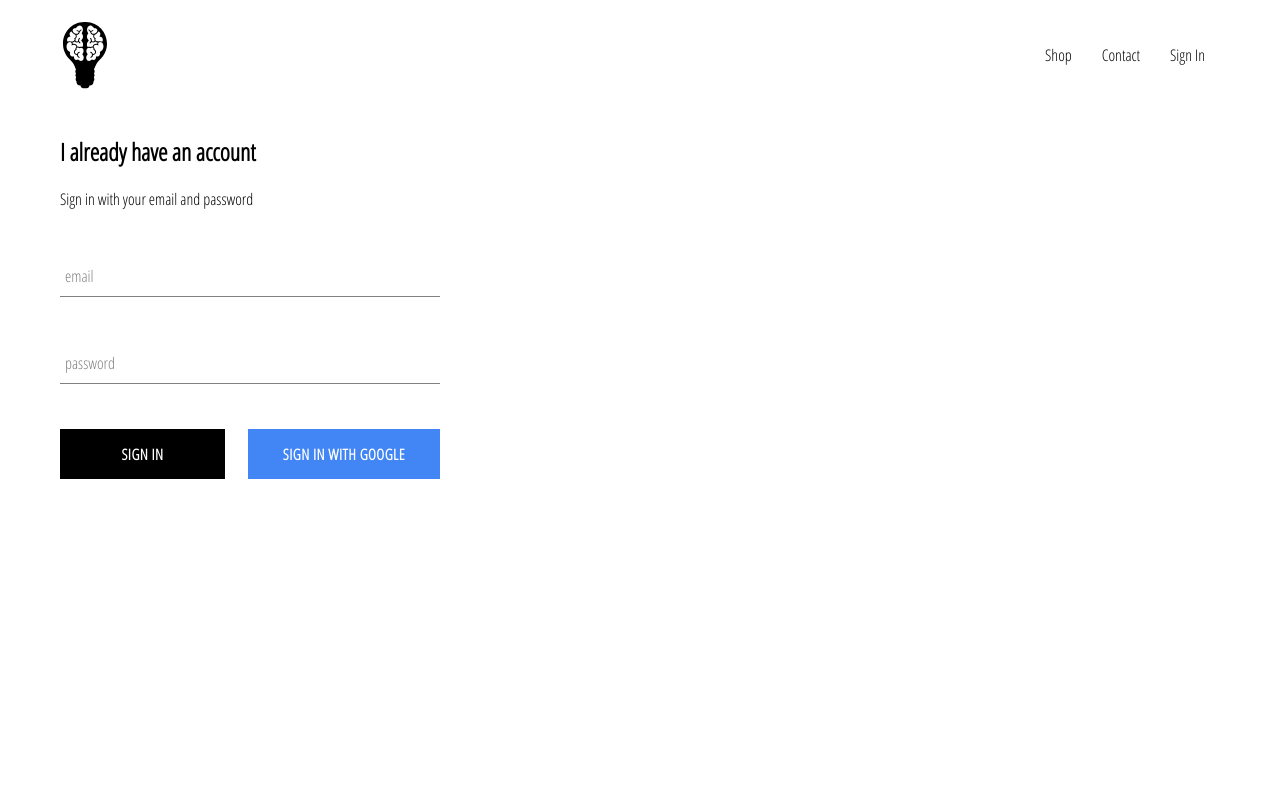
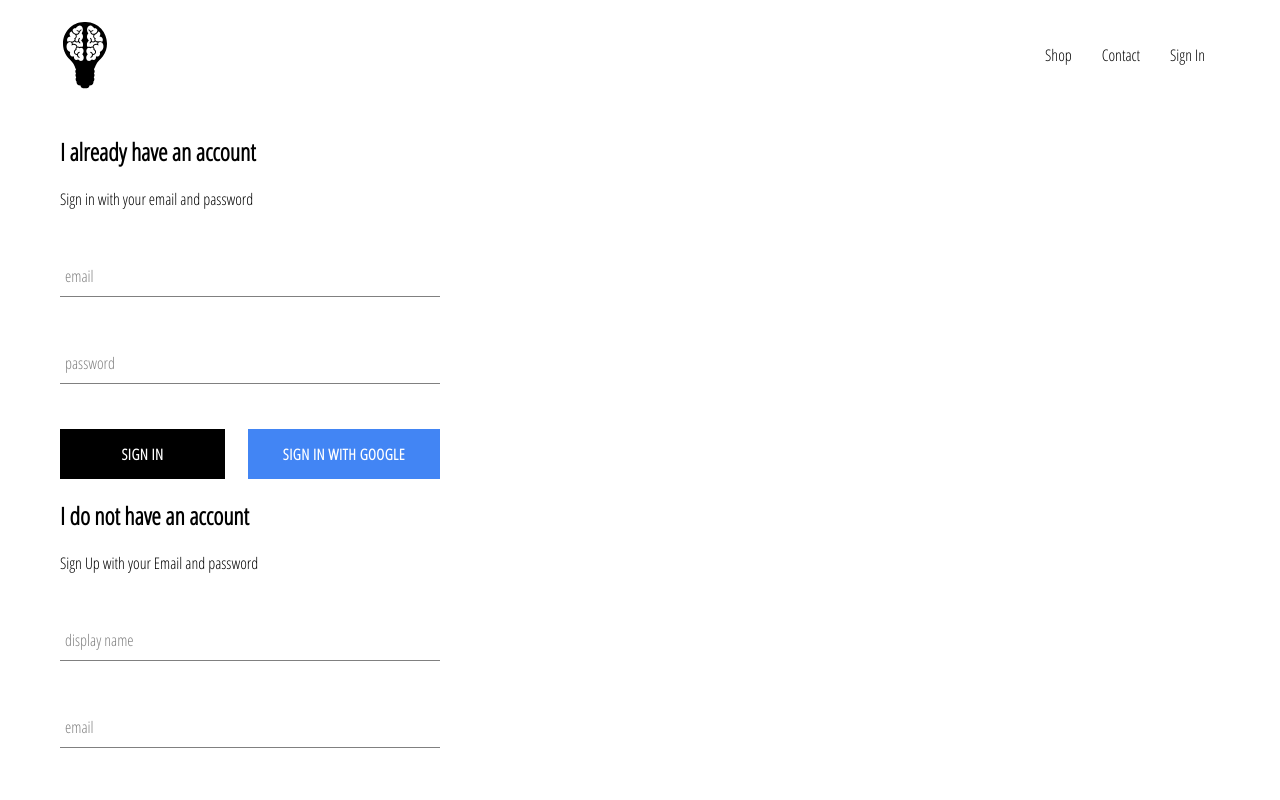
Before and after one commit to Mavroian/e-commerce, a React (Create React App) app: page /signin in a window 1280 px wide. Shown: the top 800 px of the page. Built offline with nearby package versions, Linux system fonts and the light colour scheme; no server answers.

Commit message:
added signup component to sign in and sign up page

```diff
--- a/src/pages/sign-in-and-sign-up/sign-in-and-sign-up.component.jsx
+++ b/src/pages/sign-in-and-sign-up/sign-in-and-sign-up.component.jsx
@@ -1,6 +1,7 @@
 import React, { Component } from "react"
 import "./sign-in-and-sign-up.styles.scss"
 import SignIn from "../../components/sign-in/sign-in.component"
+import SignUp from "../../components/sign-up/sign-up.component"
 
 class SignInAndSignUpPage extends Component {
   constructor() {
@@ -10,6 +11,7 @@ class SignInAndSignUpPage extends Component {
     return (
       <div className="sign-in-and-sign-up">
         <SignIn />
+        <SignUp />
       </div>
     )
   }
```
